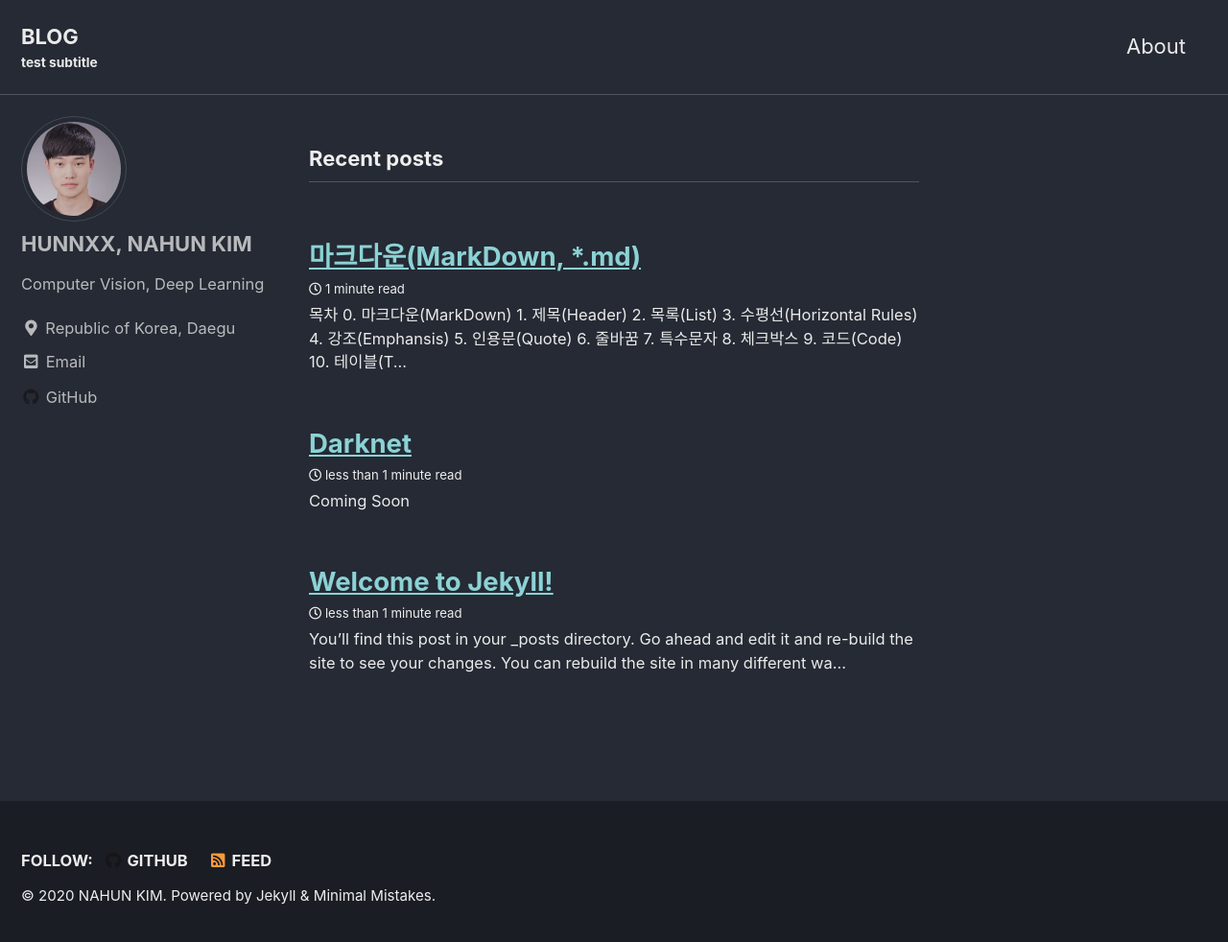
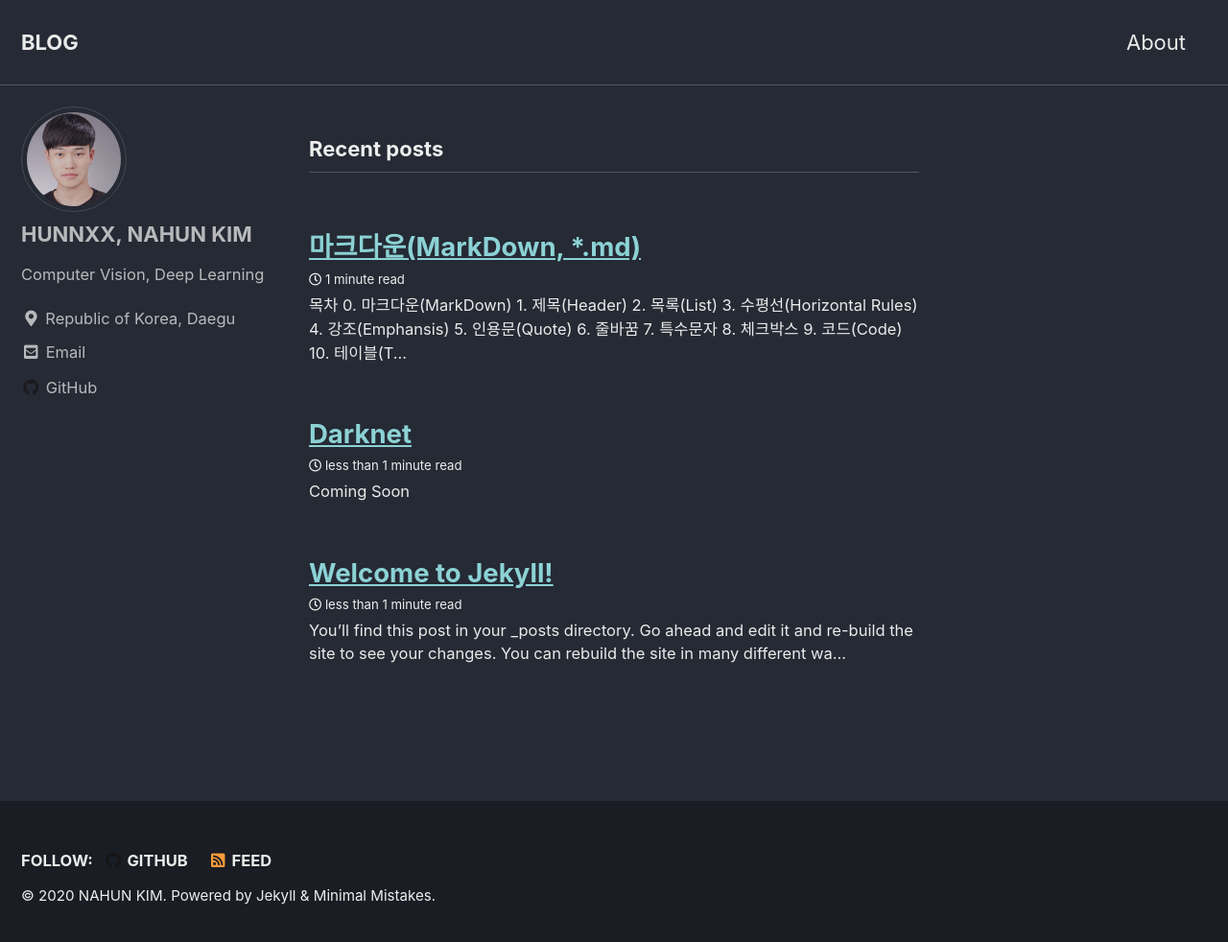
Before and after one commit to hunnxx/hunnxx.github.io, a Jekyll site: the page built from index.html, in a window 1280 px wide and 990 px high. Shown: the top 982 px of the window at 96% size. Built offline with Jekyll 4.4.1, drawn with Linux system fonts in a browser that asks for light colours; cached includes are drawn as plain includes; the list of posts is cut into pages by our own code.

Commit message:
Update _config.yml

```diff
--- a/_config.yml
+++ b/_config.yml
@@ -18,7 +18,7 @@ minimal_mistakes_skin    : "dark" #"default" # "air", "aqua", "contrast", "dark"
 locale                   : "en-US"
 title                    : "BLOG"
 title_separator          : "-"
-subtitle                 : "test subtitle" # site tagline that appears below site title in masthead
+subtitle                 : "" # site tagline that appears below site title in masthead
 name                     : "NAHUN KIM"
 description              : "NAHUN KIM's BLOG"
 url                      : "https://hunnxx.github.io" # the base hostname & protocol for your site e.g. "https://mmistakes.github.io"
```
